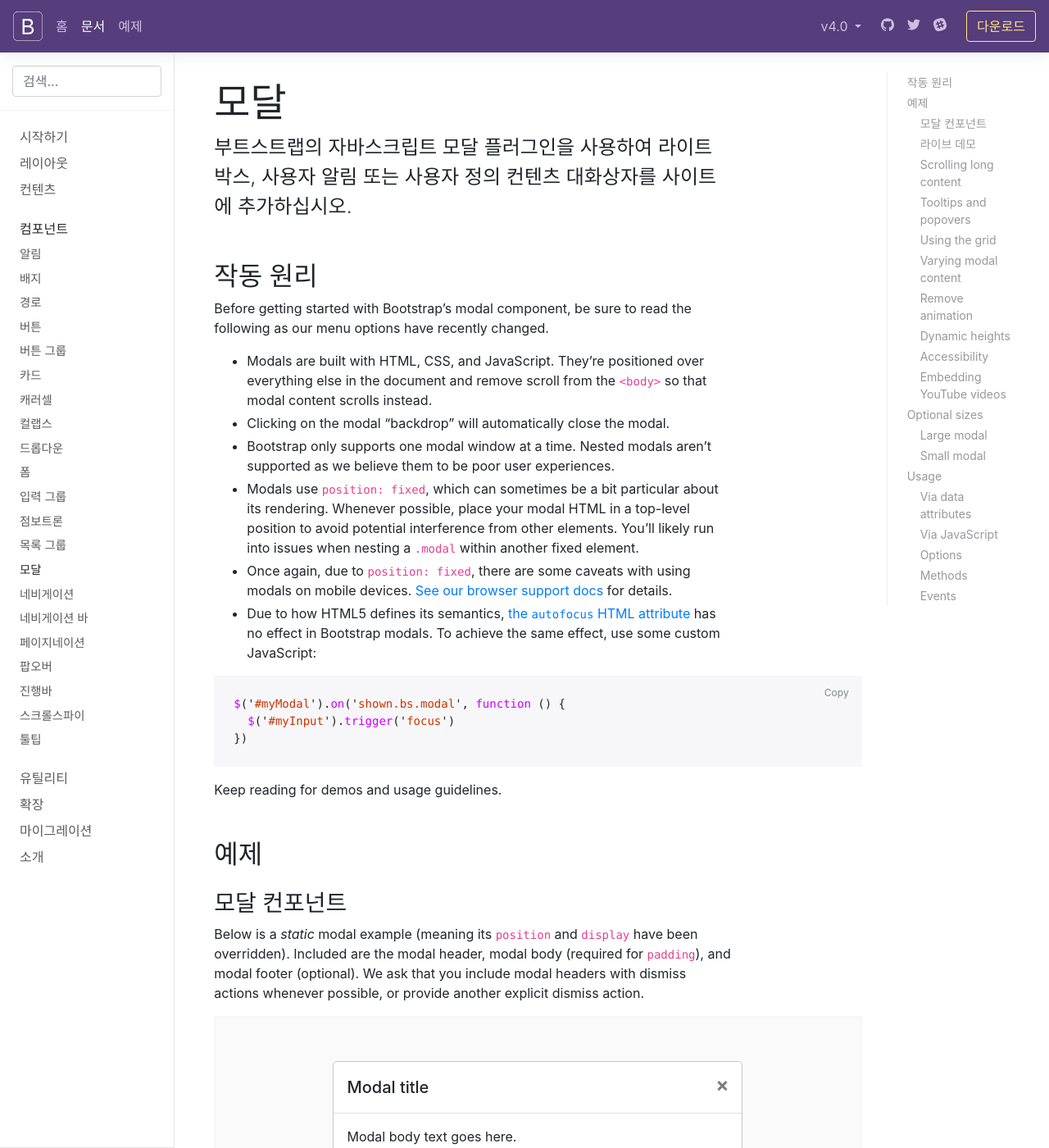
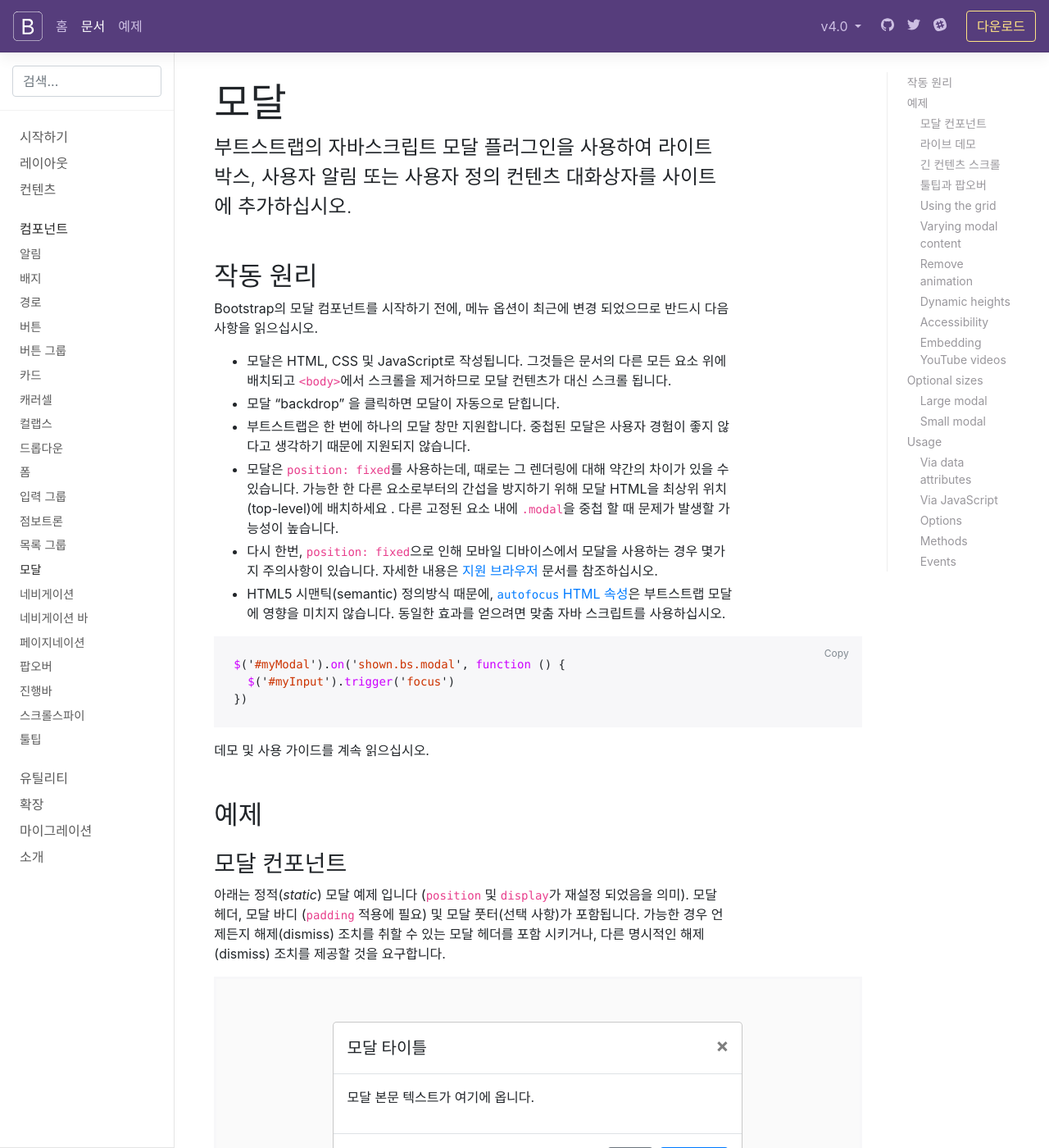
Before and after one commit to kimsQ/bs4-translation, a Jekyll site: the page built from docs/4.0/components/modal.md, in a window 1280 px wide and 1400 px high. Shown: the whole window at 82% size. Built offline with Jekyll 4.4.1, drawn with Linux system fonts in a browser that asks for light colours; nearby versions of some CDN libraries; library files that are not in the unit come from our copies; comment, search, counter and statistics services are not loaded; the table of contents is made by our own code; some of the changed text lies outside the part shown.

Commit message:
update docs

```diff
--- a/docs/4.0/components/modal.md
+++ b/docs/4.0/components/modal.md
@@ -10,14 +10,14 @@
 
 ## 작동 원리
 
-Before getting started with Bootstrap's modal component, be sure to read the following as our menu options have recently changed.
+Bootstrap의 모달 컴포넌트를 시작하기 전에, 메뉴 옵션이 최근에 변경 되었으므로 반드시 다음 사항을 읽으십시오.
 
-- Modals are built with HTML, CSS, and JavaScript. They're positioned over everything else in the document and remove scroll from the `<body>` so that modal content scrolls instead.
-- Clicking on the modal "backdrop" will automatically close the modal.
-- Bootstrap only supports one modal window at a time. Nested modals aren't supported as we believe them to be poor user experiences.
-- Modals use `position: fixed`, which can sometimes be a bit particular about its rendering. Whenever possible, place your modal HTML in a top-level position to avoid potential interference from other elements. You'll likely run into issues when nesting a `.modal` within another fixed element.
-- Once again, due to `position: fixed`, there are some caveats with using modals on mobile devices. [See our browser support docs]({{ site.baseurl }}/docs/{{ site.docs_version }}/getting-started/browsers-devices/#modals-and-dropdowns-on-mobile) for details.
-- Due to how HTML5 defines its semantics, [the `autofocus` HTML attribute](https://developer.mozilla.org/en-US/docs/Web/HTML/Element/input#attr-autofocus) has no effect in Bootstrap modals. To achieve the same effect, use some custom JavaScript:
+- 모달은 HTML, CSS 및 JavaScript로 작성됩니다. 그것들은 문서의 다른 모든 요소 위에 배치되고 `<body>`에서 스크롤을 제거하므로 모달 컨텐츠가 대신 스크롤 됩니다.
+- 모달 "backdrop" 을 클릭하면 모달이 자동으로 닫힙니다.
+- 부트스트랩은 한 번에 하나의 모달 창만 지원합니다. 중첩된 모달은 사용자 경험이 좋지 않다고 생각하기 때문에 지원되지 않습니다.
+- 모달은 `position: fixed`를 사용하는데, 때로는 그 렌더링에 대해 약간의 차이가 있을 수 있습니다. 가능한 한 다른 요소로부터의 간섭을 방지하기 위해 모달 HTML을 최상위 위치(top-level)에 배치하세요 . 다른 고정된 요소 내에 `.modal`을 중첩 할 때 문제가 발생할 가능성이 높습니다.
+- 다시 한번, `position: fixed`으로 인해 모바일 디바이스에서 모달을 사용하는 경우 몇가지 주의사항이 있습니다. 자세한 내용은 [지원 브라우저]({{ site.baseurl }}/docs/{{ site.docs_version }}/getting-started/browsers-devices/#modals-and-dropdowns-on-mobile) 문서를 참조하십시오.
+- HTML5 시맨틱(semantic) 정의방식 때문에, [`autofocus` HTML 속성](https://developer.mozilla.org/en-US/docs/Web/HTML/Element/input#attr-autofocus)은 부트스트랩 모달에 영향을 미치지 않습니다. 동일한 효과를 얻으려면 맞춤 자바 스크립트를 사용하십시오.
 
 {% highlight js %}
 $('#myModal').on('shown.bs.modal', function () {
@@ -25,30 +25,30 @@
 })
 {% endhighlight %}
 
-Keep reading for demos and usage guidelines.
+데모 및 사용 가이드를 계속 읽으십시오.
 
 ## 예제
 
 ### 모달 컨포넌트
 
-Below is a _static_ modal example (meaning its `position` and `display` have been overridden). Included are the modal header, modal body (required for `padding`), and modal footer (optional). We ask that you include modal headers with dismiss actions whenever possible, or provide another explicit dismiss action.
+아래는 정적(_static_) 모달 예제 입니다 (`position` 및 `display`가 재설정 되었음을 의미). 모달 헤더, 모달 바디 (`padding` 적용에 필요) 및 모달 풋터(선택 사항)가 포함됩니다. 가능한 경우 언제든지 해제(dismiss) 조치를 취할 수 있는 모달 헤더를 포함 시키거나, 다른 명시적인 해제(dismiss) 조치를 제공할 것을 요구합니다.
 
 <div class="bd-example bd-example-modal">
   <div class="modal" tabindex="-1" role="dialog">
     <div class="modal-dialog" role="document">
       <div class="modal-content">
         <div class="modal-header">
-          <h5 class="modal-title">Modal title</h5>
+          <h5 class="modal-title">모달 타이틀</h5>
           <button type="button" class="close" data-dismiss="modal" aria-label="Close">
             <span aria-hidden="true">&times;</span>
           </button>
         </div>
         <div class="modal-body">
-          <p>Modal body text goes here.</p>
+          <p>모달 본문 텍스트가 여기에 옵니다.</p>
         </div>
         <div class="modal-footer">
-          <button type="button" class="btn btn-secondary" data-dismiss="modal">Close</button>
-          <button type="button" class="btn btn-primary">Save changes</button>
+          <button type="button" class="btn btn-secondary" data-dismiss="modal">닫기</button>
+          <button type="button" class="btn btn-primary">저장하기</button>
         </div>
       </div>
     </div>
@@ -60,17 +60,17 @@
   <div class="modal-dialog" role="document">
     <div class="modal-content">
       <div class="modal-header">
-        <h5 class="modal-title">Modal title</h5>
+        <h5 class="modal-title">모달 타이틀</h5>
         <button type="button" class="close" data-dismiss="modal" aria-label="Close">
           <span aria-hidden="true">&times;</span>
         </button>
       </div>
       <div class="modal-body">
-        <p>Modal body text goes here.</p>
+        <p>모달 본문 텍스트가 여기에 옵니다.</p>
       </div>
       <div class="modal-footer">
-        <button type="button" class="btn btn-primary">Save changes</button>
-        <button type="button" class="btn btn-secondary" data-dismiss="modal">Close</button>
+        <button type="button" class="btn btn-primary">저장하기</button>
+        <button type="button" class="btn btn-secondary" data-dismiss="modal">닫기</button>
       </div>
     </div>
   </div>
@@ -79,23 +79,23 @@
 
 ### 라이브 데모
 
-Toggle a working modal demo by clicking the button below. It will slide down and fade in from the top of the page.
+아래의 버튼을 클릭하여 실제 데모 모달을 실행해 보세요. 모달이 페이지 상단에서 내려오고 페이드인(fade-in) 됩니다.
 
 <div id="exampleModalLive" class="modal fade" tabindex="-1" role="dialog" aria-labelledby="exampleModalLiveLabel" aria-hidden="true">
   <div class="modal-dialog" role="document">
     <div class="modal-content">
       <div class="modal-header">
-        <h5 class="modal-title" id="exampleModalLiveLabel">Modal title</h5>
+        <h5 class="modal-title" id="exampleModalLiveLabel">모달 타이틀</h5>
         <button type="button" class="close" data-dismiss="modal" aria-label="Close">
           <span aria-hidden="true">&times;</span>
         </button>
       </div>
       <div class="modal-body">
-        <p>Woohoo, you're reading this text in a modal!</p>
+        <p>야호, 여러분은 이 글을 모달에서 읽고 있습니다!</p>
       </div>
       <div class="modal-footer">
-        <button type="button" class="btn btn-secondary" data-dismiss="modal">Close</button>
-        <button type="button" class="btn btn-primary">Save changes</button>
+        <button type="button" class="btn btn-secondary" data-dismiss="modal">닫기</button>
+        <button type="button" class="btn btn-primary">저장하기</button>
       </div>
     </div>
   </div>
@@ -103,14 +103,14 @@
 
 <div class="bd-example">
   <button type="button" class="btn btn-primary" data-toggle="modal" data-target="#exampleModalLive">
-    Launch demo modal
+    데모 모달 실행
   </button>
 </div>
 
 {% highlight html %}
 <!-- Button trigger modal -->
 <button type="button" class="btn btn-primary" data-toggle="modal" data-target="#exampleModal">
-  Launch demo modal
+  데모 모달 실행
 </button>
 
 <!-- Modal -->
@@ -118,7 +118,7 @@
   <div class="modal-dialog" role="document">
     <div class="modal-content">
       <div class="modal-header">
-        <h5 class="modal-title" id="exampleModalLabel">Modal title</h5>
+        <h5 class="modal-title" id="exampleModalLabel">모달 타이틀</h5>
         <button type="button" class="close" data-dismiss="modal" aria-label="Close">
           <span aria-hidden="true">&times;</span>
         </button>
@@ -127,23 +127,23 @@
         ...
       </div>
       <div class="modal-footer">
-        <button type="button" class="btn btn-secondary" data-dismiss="modal">Close</button>
-        <button type="button" class="btn btn-primary">Save changes</button>
+        <button type="button" class="btn btn-secondary" data-dismiss="modal">닫기</button>
+        <button type="button" class="btn btn-primary">저장하기</button>
       </div>
     </div>
   </div>
 </div>
 {% endhighlight %}
 
-### Scrolling long content
+### 긴 컨텐츠 스크롤
 
-When modals become too long for the user's viewport or device, they scroll independent of the page itself. Try the demo below to see what we mean.
+모달이 사용자의 뷰포트 또는 디바이스에 비해 너무 길면, 페이지와는 독립적으로 모달은 스크롤 됩니다. 아래의 데모를 통해 우리가 의미하는 바를 확인하십시오.
 
 <div id="exampleModalLong" class="modal fade" tabindex="-1" role="dialog" aria-labelledby="exampleModalLongTitle" aria-hidden="true">
   <div class="modal-dialog" role="document">
     <div class="modal-content">
       <div class="modal-header">
-        <h5 class="modal-title" id="exampleModalLongTitle">Modal title</h5>
+        <h5 class="modal-title" id="exampleModalLongTitle">모달 타이틀</h5>
         <button type="button" class="close" data-dismiss="modal" aria-label="Close">
           <span aria-hidden="true">&times;</span>
         </button>
@@ -169,8 +169,8 @@
         <p>Aenean lacinia bibendum nulla sed consectetur. Praesent commodo cursus magna, vel scelerisque nisl consectetur et. Donec sed odio dui. Donec ullamcorper nulla non metus auctor fringilla.</p>
       </div>
       <div class="modal-footer">
-        <button type="button" class="btn btn-secondary" data-dismiss="modal">Close</button>
-        <button type="button" class="btn btn-primary">Save changes</button>
+        <button type="button" class="btn btn-secondary" data-dismiss="modal">닫기</button>
+        <button type="button" class="btn btn-primary">저장하기</button>
       </div>
     </div>
   </div>
@@ -178,14 +178,14 @@
 
 <div class="bd-example">
   <button type="button" class="btn btn-primary" data-toggle="modal" data-target="#exampleModalLong">
-    Launch demo modal
+    데모 모달 실행
   </button>
 </div>
 
 {% highlight html %}
 <!-- Button trigger modal -->
 <button type="button" class="btn btn-primary" data-toggle="modal" data-target="#exampleModalLong">
-  Launch demo modal
+  데모 모달 실행
 </button>
 
 <!-- Modal -->
@@ -193,7 +193,7 @@
   <div class="modal-dialog" role="document">
     <div class="modal-content">
       <div class="modal-header">
-        <h5 class="modal-title" id="exampleModalLongTitle">Modal title</h5>
+        <h5 class="modal-title" id="exampleModalLongTitle">모달 타이틀</h5>
         <button type="button" class="close" data-dismiss="modal" aria-label="Close">
           <span aria-hidden="true">&times;</span>
         </button>
@@ -202,15 +202,15 @@
         ...
       </div>
       <div class="modal-footer">
-        <button type="button" class="btn btn-secondary" data-dismiss="modal">Close</button>
-        <button type="button" class="btn btn-primary">Save changes</button>
+        <button type="button" class="btn btn-secondary" data-dismiss="modal">닫기</button>
+        <button type="button" class="btn btn-primary">저장하기</button>
       </div>
     </div>
   </div>
 </div>
 {% endhighlight %}
 
-### Tooltips and popovers
+### 툴팁과 팝오버
 
 [Tooltips]({{ site.baseurl }}/docs/{{ site.docs_version }}/components/tooltips/) and [popovers]({{ site.baseurl }}/docs/{{ site.docs_version }}/components/popovers/) can be placed within modals as needed. When modals are closed, any tooltips and popovers within are also automatically dismissed.
 
@@ -218,7 +218,7 @@
   <div class="modal-dialog" role="document">
     <div class="modal-content">
       <div class="modal-header">
-        <h5 class="modal-title" id="exampleModalPopoversLabel">Modal title</h5>
+        <h5 class="modal-title" id="exampleModalPopoversLabel">모달 타이틀</h5>
         <button type="button" class="close" data-dismiss="modal" aria-label="Close">
           <span aria-hidden="true">&times;</span>
         </button>
@@ -231,8 +231,8 @@
         <p><a href="#" class="tooltip-test" title="Tooltip" data-container="#exampleModalPopovers">This link</a> and <a href="#" class="tooltip-test" title="Tooltip" data-container="#exampleModalPopovers">that link</a> have tooltips on hover.</p>
       </div>
       <div class="modal-footer">
-        <button type="button" class="btn btn-secondary" data-dismiss="modal">Close</button>
-        <button type="button" class="btn btn-primary">Save changes</button>
+        <button type="button" class="btn btn-secondary" data-dismiss="modal">닫기</button>
+        <button type="button" class="btn btn-primary">저장하기</button>
       </div>
     </div>
   </div>
@@ -240,7 +240,7 @@
 
 <div class="bd-example">
   <button type="button" class="btn btn-primary" data-toggle="modal" data-target="#exampleModalPopovers">
-    Launch demo modal
+    데모 모달 실행
   </button>
 </div>
 
```
